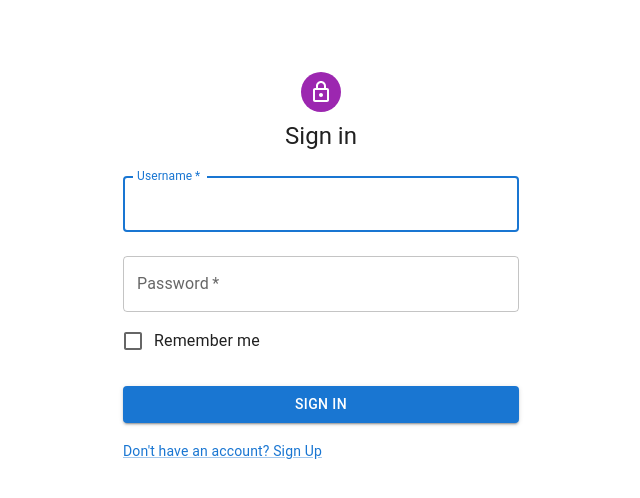
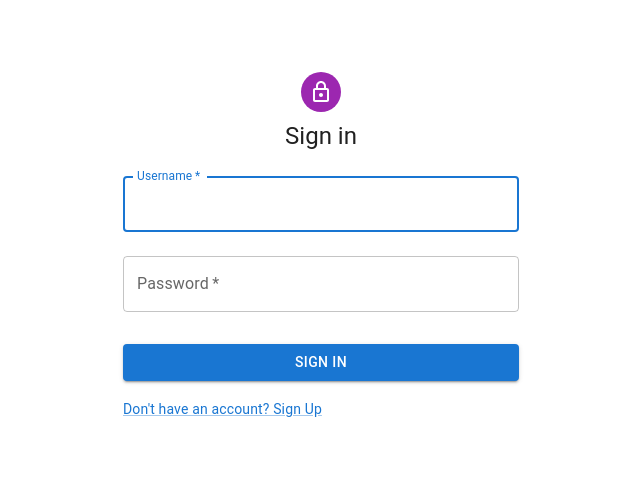
Before and after one commit to oscarhermawan17/fe_task_management, a React (Vite) app: page /login in a window 1280 px wide. Shown: the top 498 px of the page, without its empty margins (319-959 px from the left). Built offline with nearby package versions, Linux system fonts and the light colour scheme.

Commit message:
FrontEnd - Removing remember me form

```diff
--- a/src/Pages/SignInPage/SignInPage.tsx
+++ b/src/Pages/SignInPage/SignInPage.tsx
@@ -3,8 +3,6 @@ import Avatar from '@mui/material/Avatar';
 import Button from '@mui/material/Button';
 import CssBaseline from '@mui/material/CssBaseline';
 import TextField from '@mui/material/TextField';
-import FormControlLabel from '@mui/material/FormControlLabel';
-import Checkbox from '@mui/material/Checkbox';
 import Link from '@mui/material/Link';
 import Grid from '@mui/material/Grid';
 import Box from '@mui/material/Box';
@@ -86,10 +84,6 @@ export default function SignIn() {
               id="password"
               autoComplete="current-password"
             />
-            <FormControlLabel
-              control={<Checkbox value="remember" color="primary" />}
-              label="Remember me"
-            />
             <Button
               type="submit"
               fullWidth
```
